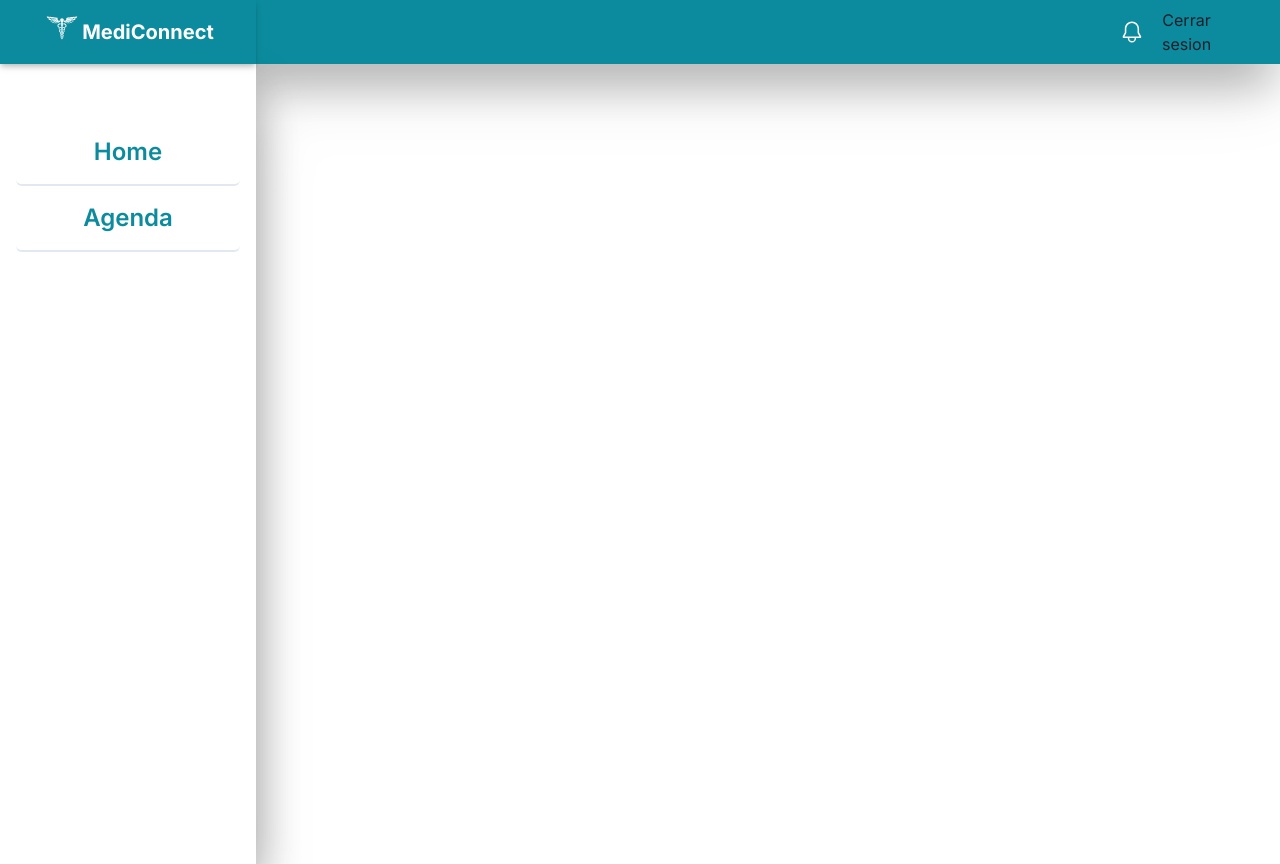
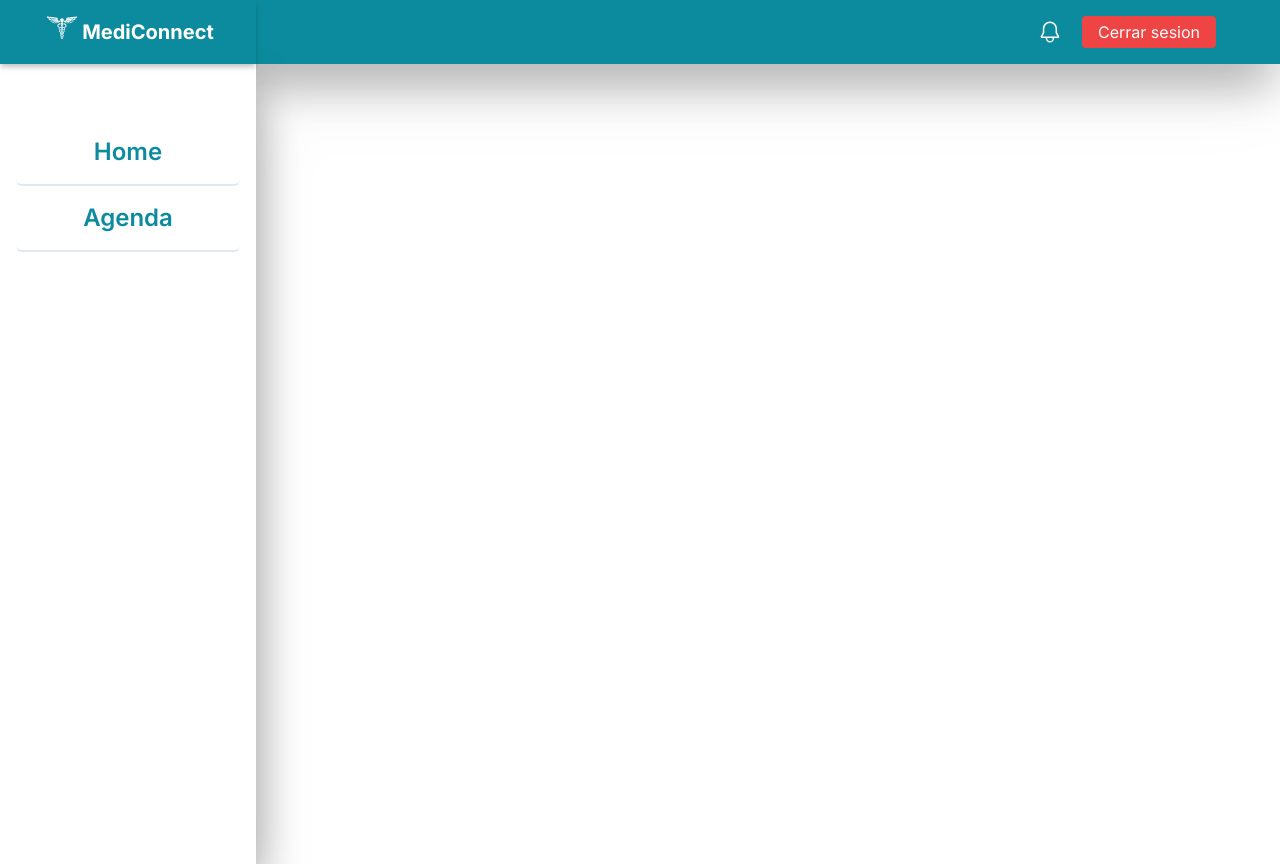
Before and after one commit to No-Country/c14-50-ft-nest, a Next.js app in the folder frontend/: page /dashboard/agenda in a window 1280 px wide. Built offline with nearby package versions, Linux system fonts and the light colour scheme.

Commit message:
Logout button styles

```diff
--- a/frontend/src/components/Header.tsx
+++ b/frontend/src/components/Header.tsx
@@ -69,8 +69,8 @@ export default function Header () {
         </svg>
         MediConnect
       </div>
-      <div className="w-24 flex justify-around items-center content-center mr-3 lg:mr-16 z-40">
-        <Link href="#" className="w-16">
+      <div className="flex gap-5 justify-around items-center content-center mr-3 lg:mr-16 z-40">
+        <Link href="#">
           <span className=" w-full h-full">
             <svg
               xmlns="http://www.w3.org/2000/svg"
@@ -84,10 +84,9 @@ export default function Header () {
             </svg>
           </span>
         </Link>
-        <button onClick={handleLogout}>Cerrar sesion</button>
-        {/* <Link href="#" className="px-2">
-          <span className="text-white"> Profile</span>
-        </Link> */}
+        <button onClick={handleLogout} className="px-4 py-1 text-white bg-red-500 hover:bg-red-600 rounded">
+          Cerrar sesion
+        </button>
       </div>
     </header>
   );
```
